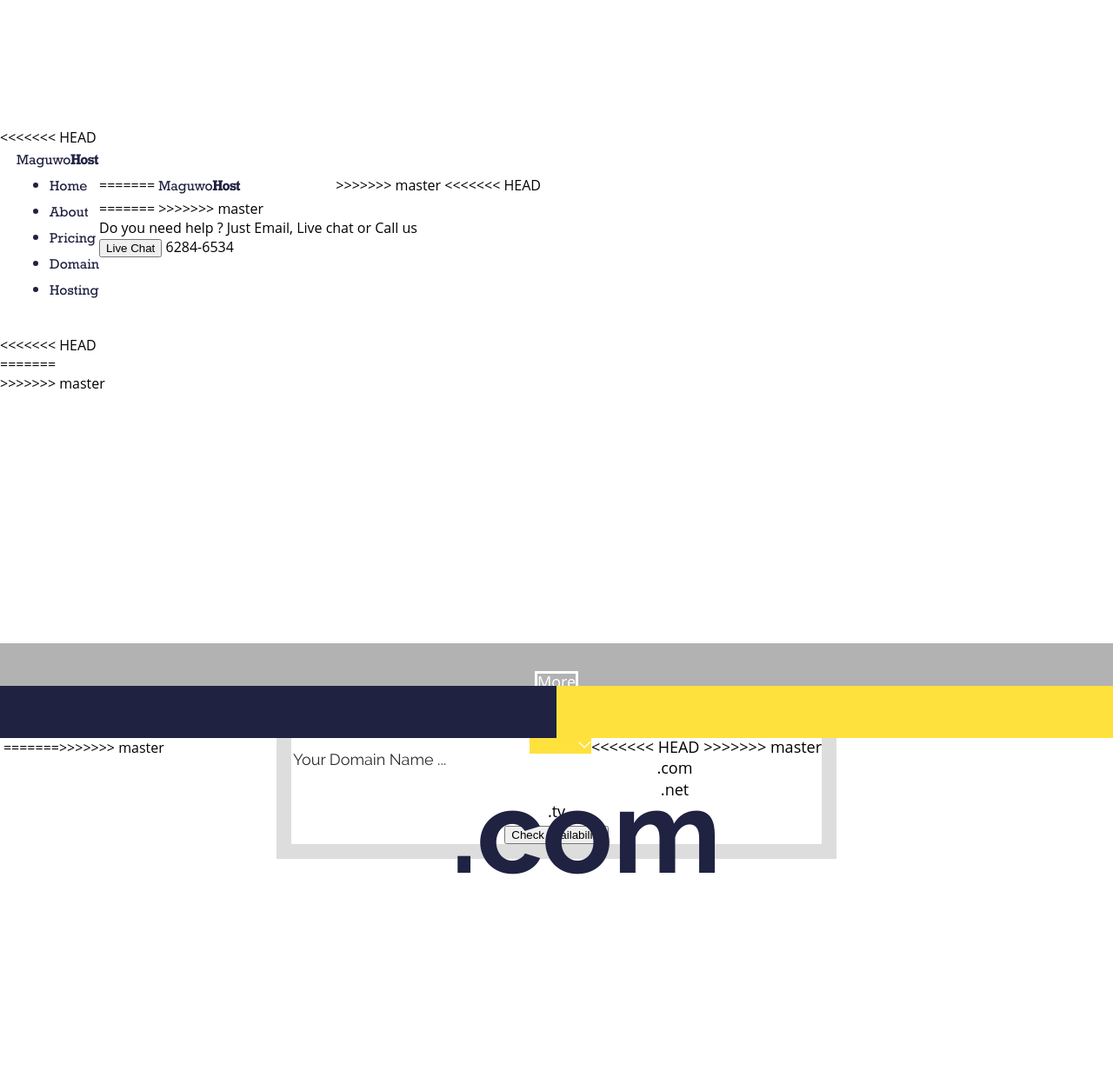
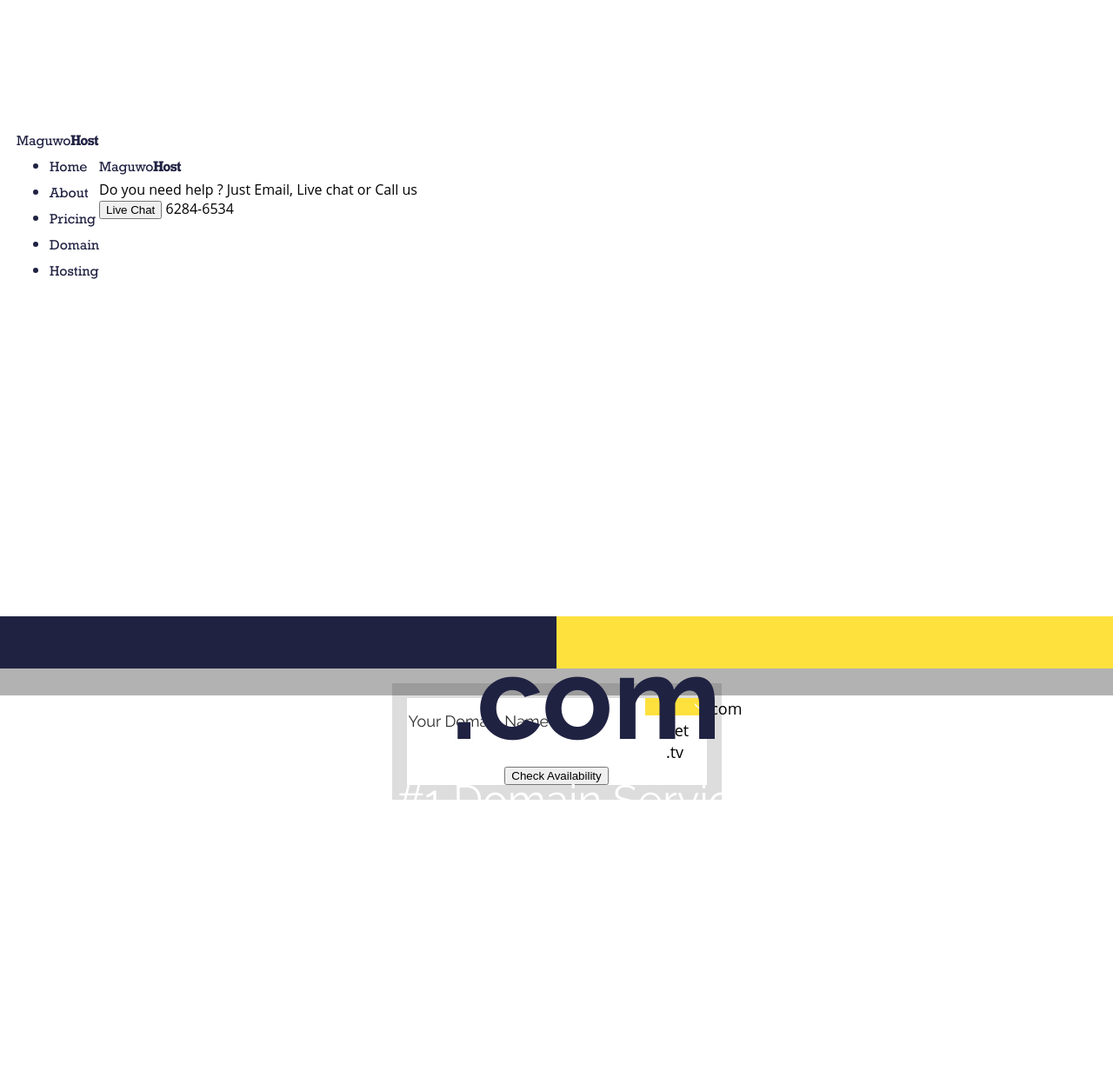
Before and after one commit to MrTymchuk/ceit_html_css, a plain HTML site: page MaguwoHost/index.html in a window 1280 px wide. Shown: the whole page at 87% size. After the commit the page ends 1093 px from the top, so only its background shows below. Drawn offline with Linux system fonts and the light colour scheme.

Commit message:
Update index.html

```diff
--- a/MaguwoHost/index.html
+++ b/MaguwoHost/index.html
@@ -11,7 +11,6 @@
 <!--START HEADER-->
 	<div class="header">
 		<div class="container">
-<<<<<<< HEAD
 		<div class="logo-content">
 		<a href="#">
 			<span class="logo-img"></span>
@@ -19,12 +18,10 @@
 			</a>
 	    </div>
 			<div class="header-nav">
-=======
 		<a class="logo-content" href="#">
 			<span class="logo-img"></span>
 			<span class="logo">Maguwo<b>Host</b></span>
 			</a>
->>>>>>> master
 				<ul class="nav">
 					<li><a href="#">Home</a></li>
 					<li><a href="#">About</a></li>
@@ -32,11 +29,8 @@
 					<li><a href="#">Domain</a></li>
 					<li><a href="#">Hosting</a></li>
 				</ul>
-<<<<<<< HEAD
 			</div>
-=======
 
->>>>>>> master
 			<div class="header-contact big-border">
              <span class="help-number">Do you need help ? Just Email, Live chat or Call us</span>
              <div class="header-number">
@@ -58,11 +52,8 @@
 			<div class="splash-domain">
            <form action="#" method="post">
            <input class="input-text" type="text" placeholder="Your Domain Name ...">
-<<<<<<< HEAD
                 <select class="input-select icon-down">
-=======
                 <select class="input-select">
->>>>>>> master
                   <option>.com</option>
                   <option>.net</option>
                   <option>.tv</option>
@@ -80,11 +71,7 @@
 	<div class="screen __service">
 		<div class="container">
          <div class="row">
-<<<<<<< HEAD
-         <div class="col-50 left">
-=======
          <div class="col-6 left">
->>>>>>> master
          <div class="content center">
          				<object class="icon-webhost" type="image/svg+xml"></object>
 						<h2>#1 Webhost Services</h2>
@@ -92,12 +79,7 @@
 						<a href="#" class="btn-more">More</a>
 						</div>
 		 </div>
-
-<<<<<<< HEAD
-		 <div class="col-50 right">
-=======
 		 <div class="col-6 right">
->>>>>>> master
 		 <div class="content center">
          				<span class="text-com">.com</span>
 						<h2>#1 Domain Services</h2>
```
